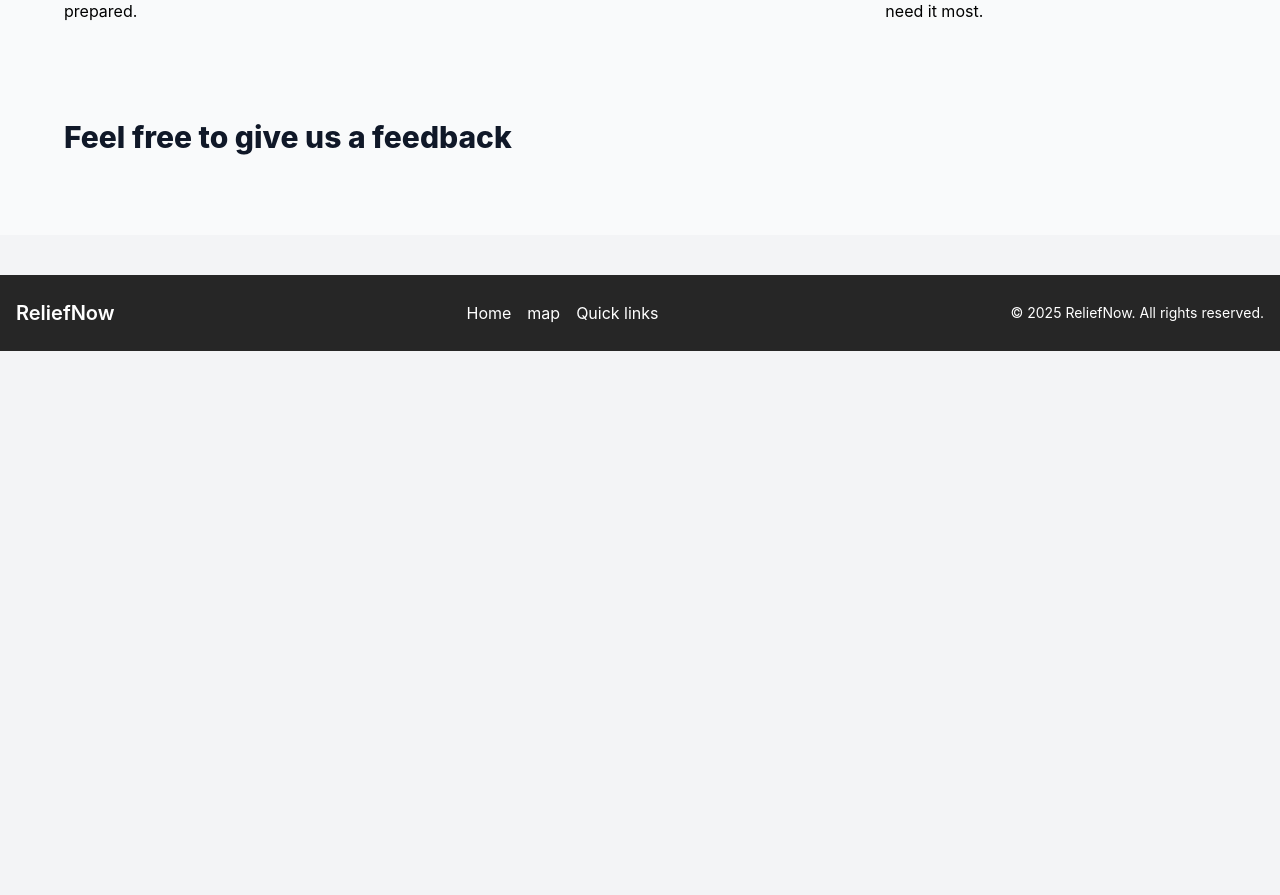
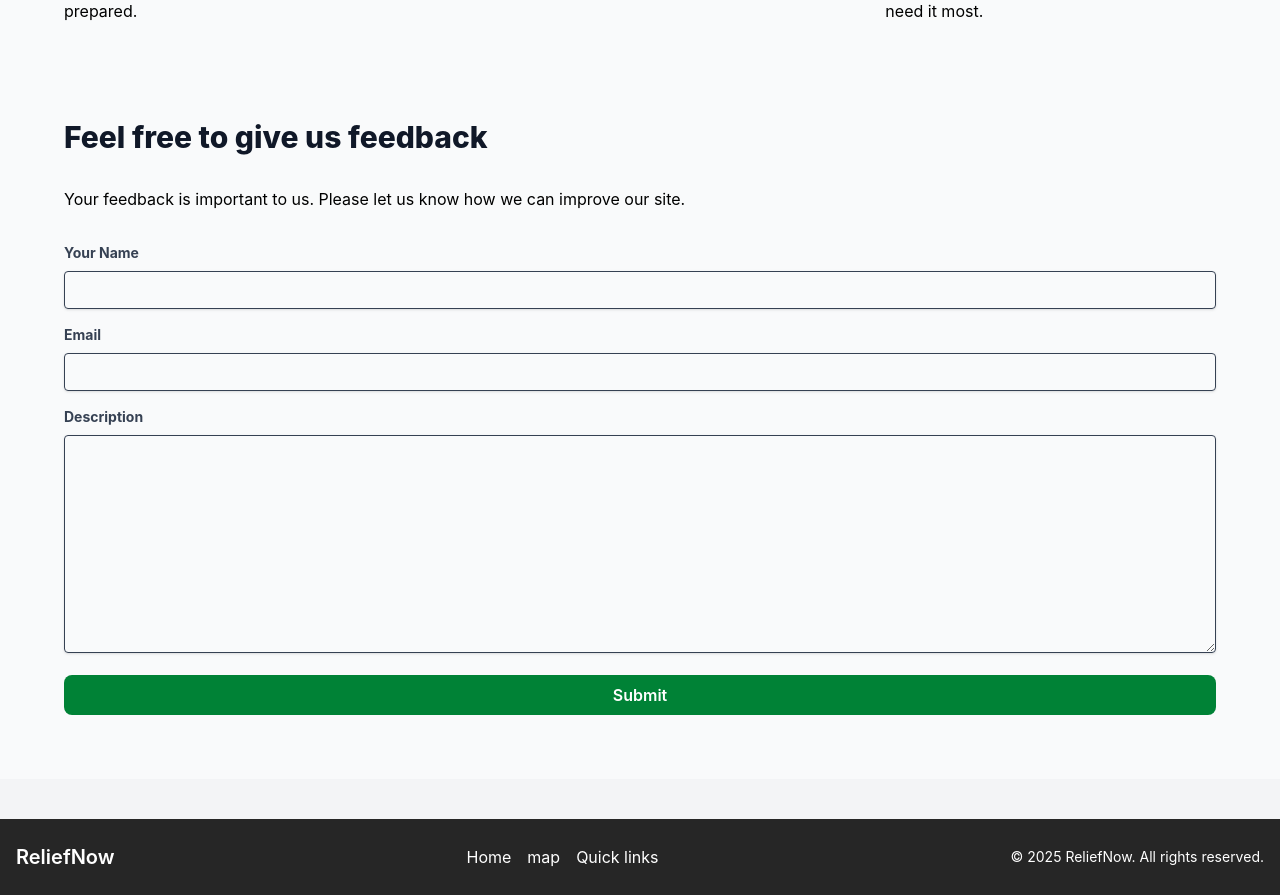
Before and after one commit to MohitMahara/ReliefNow, a React (Vite) app in the folder Client/: page / in a window 1280 px wide. Shown: the part 2765-3660 px from the top of the page. Before the commit the page ends 3116 px from the top, so only its background shows below. Built offline with nearby package versions, Linux system fonts and the light colour scheme.

Commit message:
Completed landing page

```diff
--- a/Client/src/Pages/HomePage.jsx
+++ b/Client/src/Pages/HomePage.jsx
@@ -7,9 +7,21 @@ import { LuHandHelping } from "react-icons/lu";
 import { MdOutlineNotificationsActive } from "react-icons/md";
 import { FaCheck } from "react-icons/fa";
 import { LiaAmbulanceSolid } from "react-icons/lia";
+import {toast} from "react-hot-toast";
 
 
 export const HomePage = () => {
+
+  const handleSubmit = (e) =>{
+    e.preventDefault();
+    try {
+
+    } catch (error) {
+      toast.error(error.message);
+    }
+  }
+
+
   return (
     <Layout>
       <div className="px-8 h-screen relative w-full homepage bg-cover bg-center">
@@ -193,7 +205,30 @@ export const HomePage = () => {
 
       <section className="bg-gray-50 py-12 px-4 sm:px-6 lg:px-8">
         <div className="w-full md:max-w-6xl mx-auto">
-           <h2 className="text-3xl font-extrabold text-gray-900 mb-8">Feel free to give us a feedback</h2>
+           <h2 className="text-3xl font-extrabold text-gray-900 mb-8">Feel free to give us feedback</h2>
+           <p>Your feedback is important to us. Please let us know how we can improve our site.</p>
+
+           <form className="mt-8 w-full">
+             <div className="mb-4">
+                <label className="block text-gray-700 text-sm font-bold mb-2">Your Name</label>
+                <input type="text" className="shadow border rounded w-full py-2 px-3 text-gray-700 focus:outline-none leading-tight focus:shadow-outline" />
+             </div>
+
+             <div className="mb-4">
+                <label className="block text-gray-700 text-sm font-bold mb-2">Email</label>
+                <input type="email" className="shadow appearance-none border rounded w-full py-2 px-3 text-gray-700 leading-tight focus:outline-none focus:shadow-outline" />
+             </div>
+
+             <div className="mb-4">
+                <label className="block text-gray-700 text-sm font-bold mb-2">Description</label>
+                <textarea rows={10} cols={50} className="shadow appearance-none border rounded w-full py-2 px-3 text-gray-700 leading-tight focus:outline-none focus:shadow-outline" />
+             </div>
+
+             <div className="mb-4">
+               <button className="w-full rounded-lg py-2 px-8 bg-green-700 text-white font-semibold hover:bg-green-600 transition-colors duration-300">Submit</button>
+             </div>
+
+           </form>
         </div>
       </section>
     </Layout>
```
